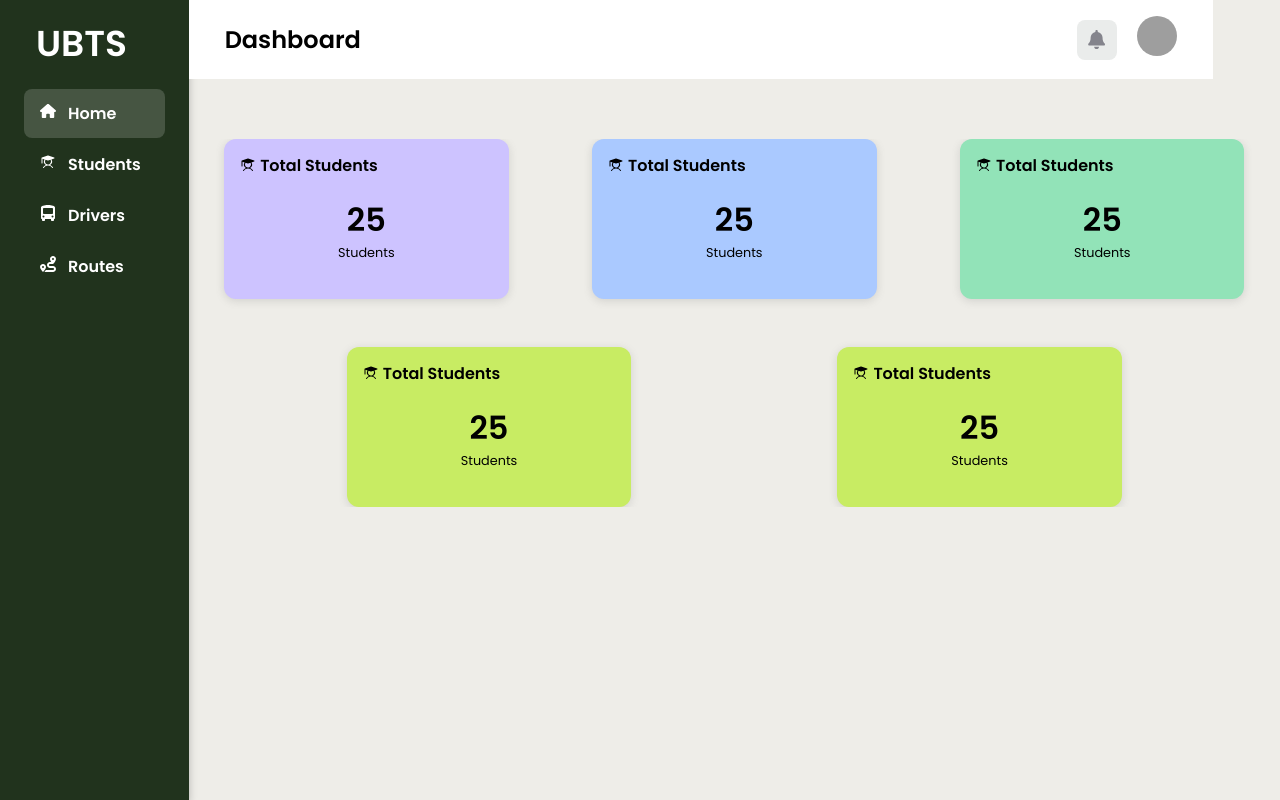
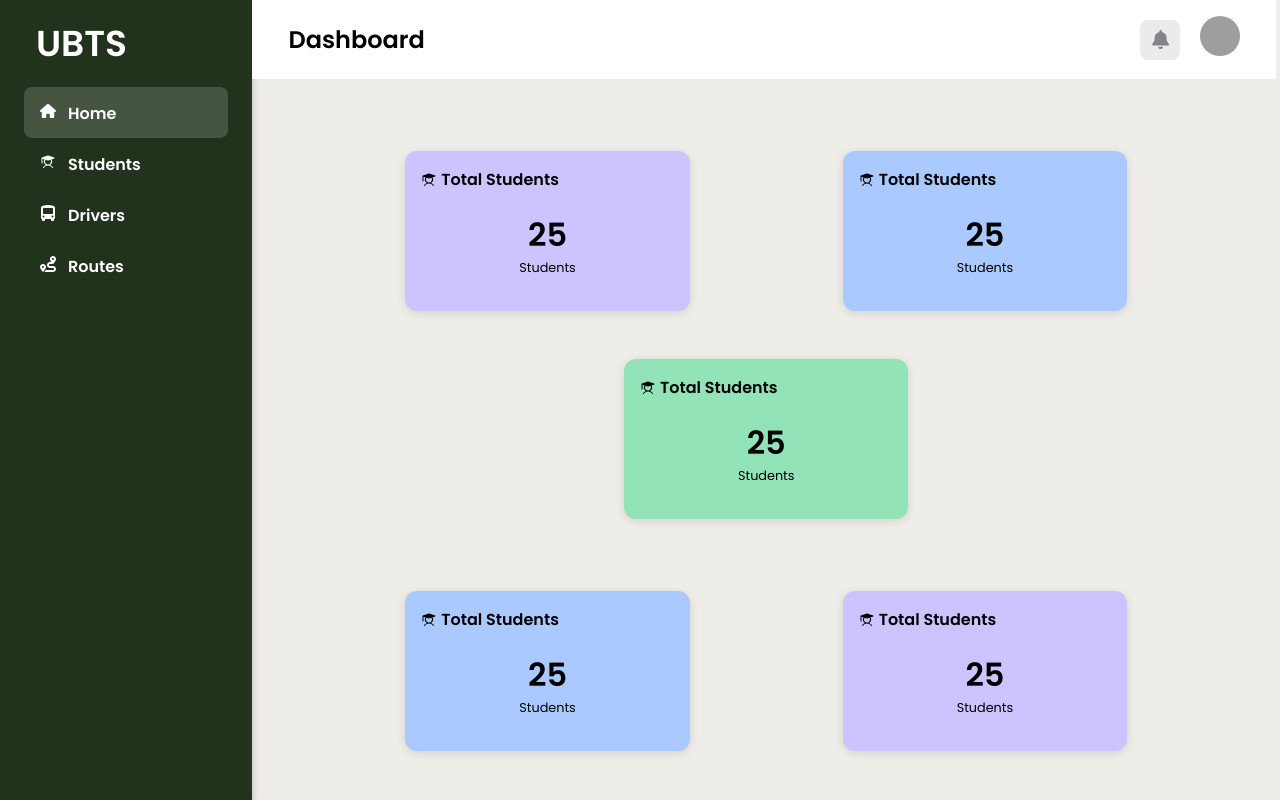
Before and after one commit to itsakhlaqahmed/ubts-dashboard, a React (Create React App) app: page / in a window 1280 px wide. Built offline with nearby package versions, Linux system fonts and the light colour scheme; no server answers; grey boxes are pictures that could not be loaded.

Commit message:
Added custom useDataFetch hook

```diff
--- a/package.json
+++ b/package.json
@@ -6,6 +6,7 @@
     "@testing-library/jest-dom": "^5.17.0",
     "@testing-library/react": "^13.4.0",
     "@testing-library/user-event": "^13.5.0",
+    "axios": "^1.7.4",
     "react": "^18.3.1",
     "react-dom": "^18.3.1",
     "react-icons": "^5.3.0",
--- a/src/container/MainContainer.jsx
+++ b/src/container/MainContainer.jsx
@@ -2,7 +2,6 @@ import React from "react";
 import Navbar from "../navbar/Navbar";
 import LeftDrawer from "../left-drawer/LeftDrawer";
 import "./main-container.css";
-import InfoCard from "../infoCards/InfoCard";
 
 const MainContainer = ({children}) => {
   return (
--- a/src/container/main-container.css
+++ b/src/container/main-container.css
@@ -3,7 +3,7 @@
   padding: 0;
   box-sizing: border-box;
   font-family: "Poppins", sans-serif;
-  overflow: hidden;
+  /* overflow: hidden; */
 }
 
 .main-container {
--- /dev/null
+++ b/src/hooks/useDataFetch.jsx
@@ -0,0 +1,25 @@
+import { useEffect, useState } from "react";
+import axios from "axios";
+
+const useDataFetch = ({ url }) => {
+  const [data, setData] = useState(null);
+  const [isLoading, setIsLoading] = useState(true);
+  const [error, setError] = useState(null);
+
+  useEffect(() => {
+    const fetchData = async () => {
+      try {
+        const response = await axios.get(url);
+        setData(response);
+      } catch (err) {
+        setError(err);
+      }
+      setIsLoading(false);
+    };
+
+    fetchData();
+  }, [url]);
+  return { data, isLoading, error };
+};
+
+export default useDataFetch;
--- a/src/left-drawer/leftdrawer.css
+++ b/src/left-drawer/leftdrawer.css
@@ -26,13 +26,11 @@
 
 .links-container ul li {
   list-style: none;
-  padding: 12px 16px;
-  margin-top: 2px;
   cursor: pointer;
   border-radius: 8px;
   display: flex;
   box-sizing: border-box;
-  flex-wrap: nowrap;
+
 }
 
 .links-container ul li:hover {
@@ -41,11 +39,14 @@
 
 .links-container ul li a {
   width: 100%;
+  margin-top: 2px;
+  padding: 12px 16px;
   text-decoration: none;
   color: #fff;
   /* padding: 0 16px; */
   font-size: 1rem;
   font-weight: 600;
+
 }
 
 .links-container ul li svg {
--- a/src/navbar/Navbar.jsx
+++ b/src/navbar/Navbar.jsx
@@ -35,7 +35,7 @@ const Navbar = ({ name }) => {
             </li>
             <li>
               <button className="profile-pic" onClick={onClickProfile}>
-                <img src={userImage} alt="Profile Picture" />
+                <img src={userImage} alt="Profile" />
                 <p className="user-name">{name}</p>
               </button>
             </li>
--- a/src/pages/Home.jsx
+++ b/src/pages/Home.jsx
@@ -1,17 +1,31 @@
 import React from "react";
 import MainContainer from "../container/MainContainer";
 import InfoCard from "../infoCards/InfoCard";
-import './page-styles.css';
+import "./page-styles.css";
+import useDataFetch from "../hooks/useDataFetch";
 
 const Home = () => {
+
+  const {data, isLoading, error} = useDataFetch('');
+
+  const cardColors = {
+    purpleAccent: "#cdc3ff",
+    blueAccent: "#aac9ff",
+    greenAccent: "#92e3b8",
+  };
+
+
+
   return (
     <MainContainer>
       <div className="infocard-row">
-        <InfoCard color={'#cdc3ff'} />
-        <InfoCard color={'#aac9ff'} />
-        <InfoCard color={'#92e3b8'} />
-        <InfoCard color={'#c8ec63'} />
-        <InfoCard color={'#c8ec63'} />
+        <InfoCard color={cardColors.purpleAccent} />
+        <InfoCard color={cardColors.blueAccent} />
+        <InfoCard color={cardColors.greenAccent} />
+      </div>
+      <div className="infocard-row">
+        <InfoCard color={cardColors.blueAccent} />
+        <InfoCard color={cardColors.purpleAccent} />
       </div>
     </MainContainer>
   );
--- a/src/pages/page-styles.css
+++ b/src/pages/page-styles.css
@@ -1,7 +1,9 @@
 .infocard-row {
-  margin-top: 60px;
+  margin-top: 72px;
   display: flex;
   gap: 48px;
   justify-content: space-evenly;
+  justify-content: space-evenly;
   flex-wrap: wrap;
+  padding: 0 48px;
 }
```
Also changed, not shown: src/infoCardContainer/InfoCardContainer.jsx (deleted, +0 -8 lines), src/infoCardContainer/infoCardContainer.css (deleted), 1 other file (tests, documents, lock files or other folders).
